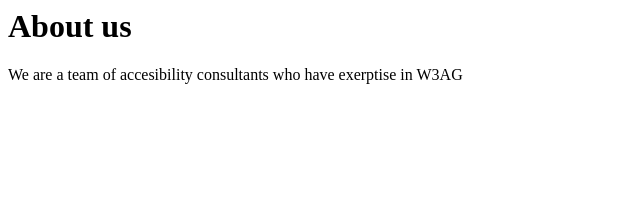
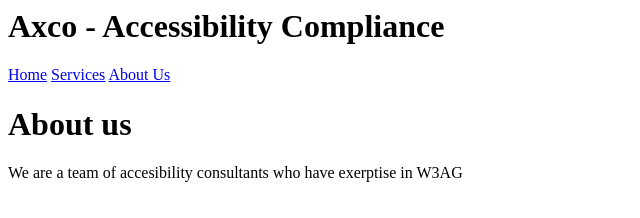
Before and after one commit to kunmoon/Axco, a plain HTML site: page About Us.html in a window 1280 px wide. Shown: the whole page, without its empty margins (0-640 px from the left). Drawn offline with Linux system fonts and the light colour scheme.

Commit message:
daily update
daily update

```diff
--- a/About Us.html
+++ b/About Us.html
@@ -1,6 +1,18 @@
 <html>
-    <head> <title> About Us - AxComply</title></head>
-    <body>
+<head> <title> Axcomply.com </title> </head>
+	<body>
+
+     <h1> Axco - Accessibility Compliance </h1>
+
+
+
+
+				<a href="index.html">Home</a>
+					<a href="Services.html">Services</a>
+					<a href="About Us.html">About Us</a>
+
+
+
         <h1> About us</h1>
         <p> We are a team of accesibility consultants who have exerptise in W3AG</p>
     </body>
```
Also changed, not shown: Services.html (+13 -6 lines), index.html (line endings or trailing spaces).
